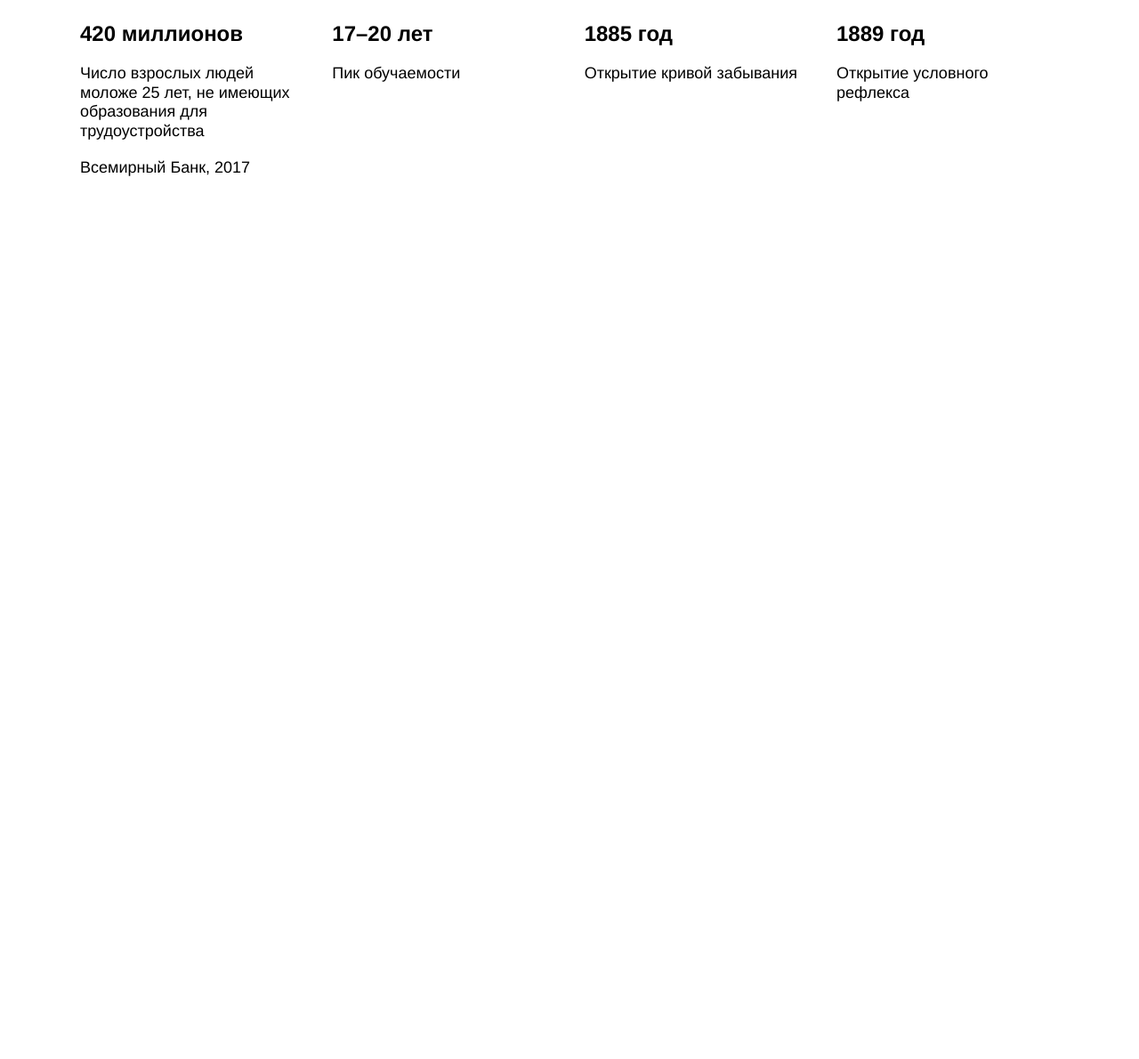
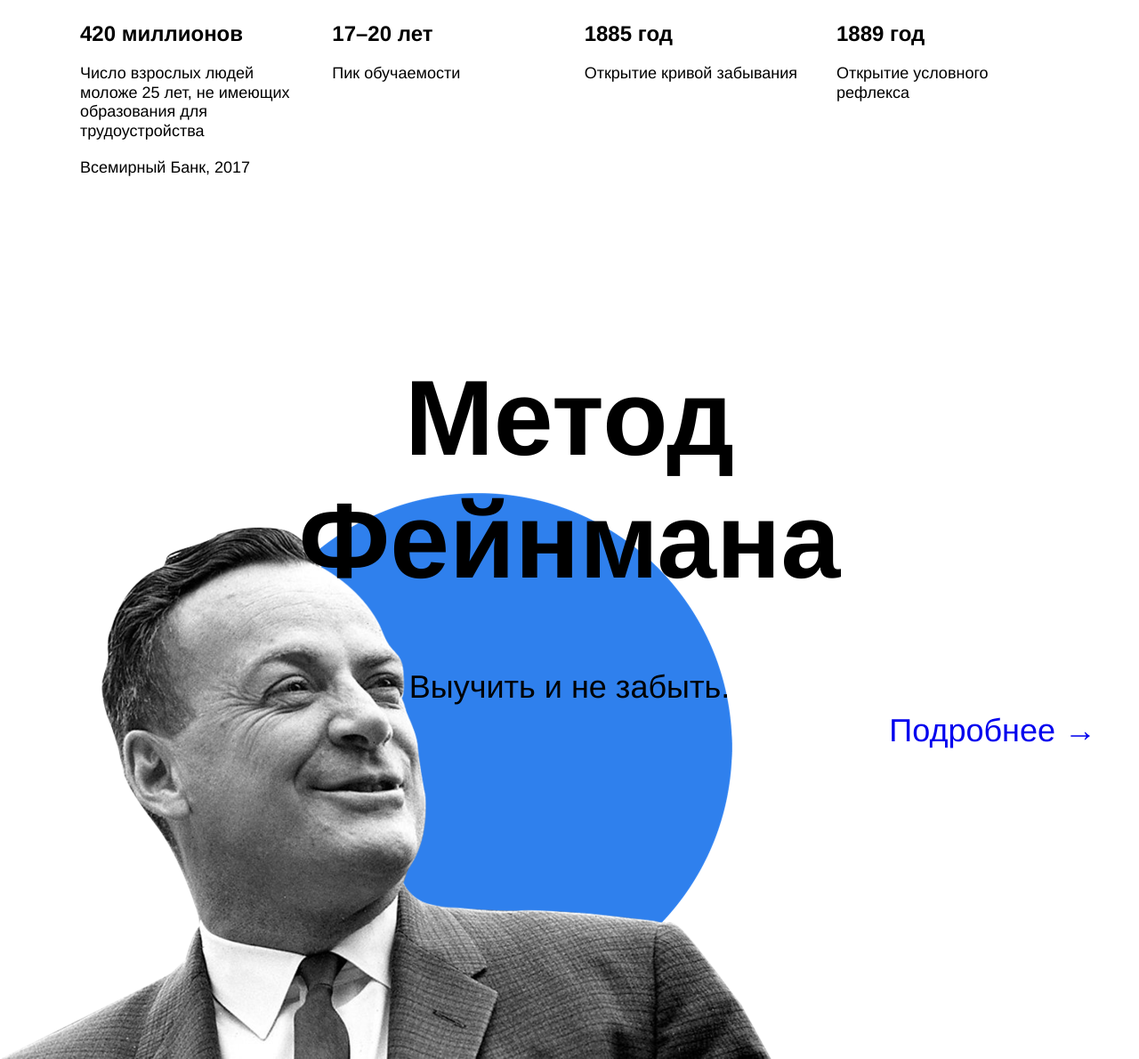
Before and after one commit to ooohrayyy/how-to-learn, a plain HTML site: page index.html in a window 1280 px wide. Shown: the part 1807-2997 px from the top of the page at 89% size. Before the commit the page ends 2107 px from the top, so only its background shows below. Drawn offline with Linux system fonts and the light colour scheme.

Commit message:
Сформирован блок feynman, внесены правки в другие блоки

```diff
--- a/index.html
+++ b/index.html
@@ -77,11 +77,14 @@
             </div>
           </div>
         </section>
+        <section class="feynman">
+          <h1 class="feynman__title">Метод Фейнмана</h1>
+          <p class="feynman__subtitle">Выучить и не забыть.</p>
+          <a class="feynman__link" href=#>Подробнее →</a>
+          <img class="feynman__background" src="./images/feynman.png" alt="Портрет Ричарда Фейнмана на фоне голубого круга">
+        </section>
+        <section class="kaufman">
 
-        <section class="feinman">
-        </section>
-
-        <section class="kaufman">
         </section>
       </main>
       <footer class="footer">
--- a/styles/style.css
+++ b/styles/style.css
@@ -228,3 +228,57 @@
   font-weight: normal;
   line-height: 1.2;
 }
+
+/* feynman – Блок про метод Фейнмана */
+
+.feynman {
+  position: relative;
+  height: 790px;
+  margin: 0;
+  padding: 0;
+}
+
+.feynman__title {
+  position: relative;
+  z-index: 1;
+  width: 648px;
+  margin: 100px auto 0 auto;
+  padding: 0;
+  text-align: center;
+  font-size: 120px;
+  font-weight: bold;
+  line-height: 1.15;
+}
+
+.feynman__subtitle {
+  position: relative;
+  z-index: 1;
+  margin: 70px 0 0 0;
+  padding: 0;
+  text-align: center;
+  font-size: 36px;
+  font-weight: normal;
+  line-height: 51px;
+}
+
+.feynman__link {
+  position: absolute;
+  z-index: 1;
+  top: 50%;
+  right: 48px;
+  margin: 0;
+  padding: 0;
+  font-size: 36px;
+  font-weight: normal;
+  line-height: 51px;
+  text-decoration: none;
+}
+
+.feynman__background {
+  position: absolute;
+  bottom: 0;
+  left: 0;
+  z-index: 0;
+  width: 867px;
+  height: 637px;
+}
```
